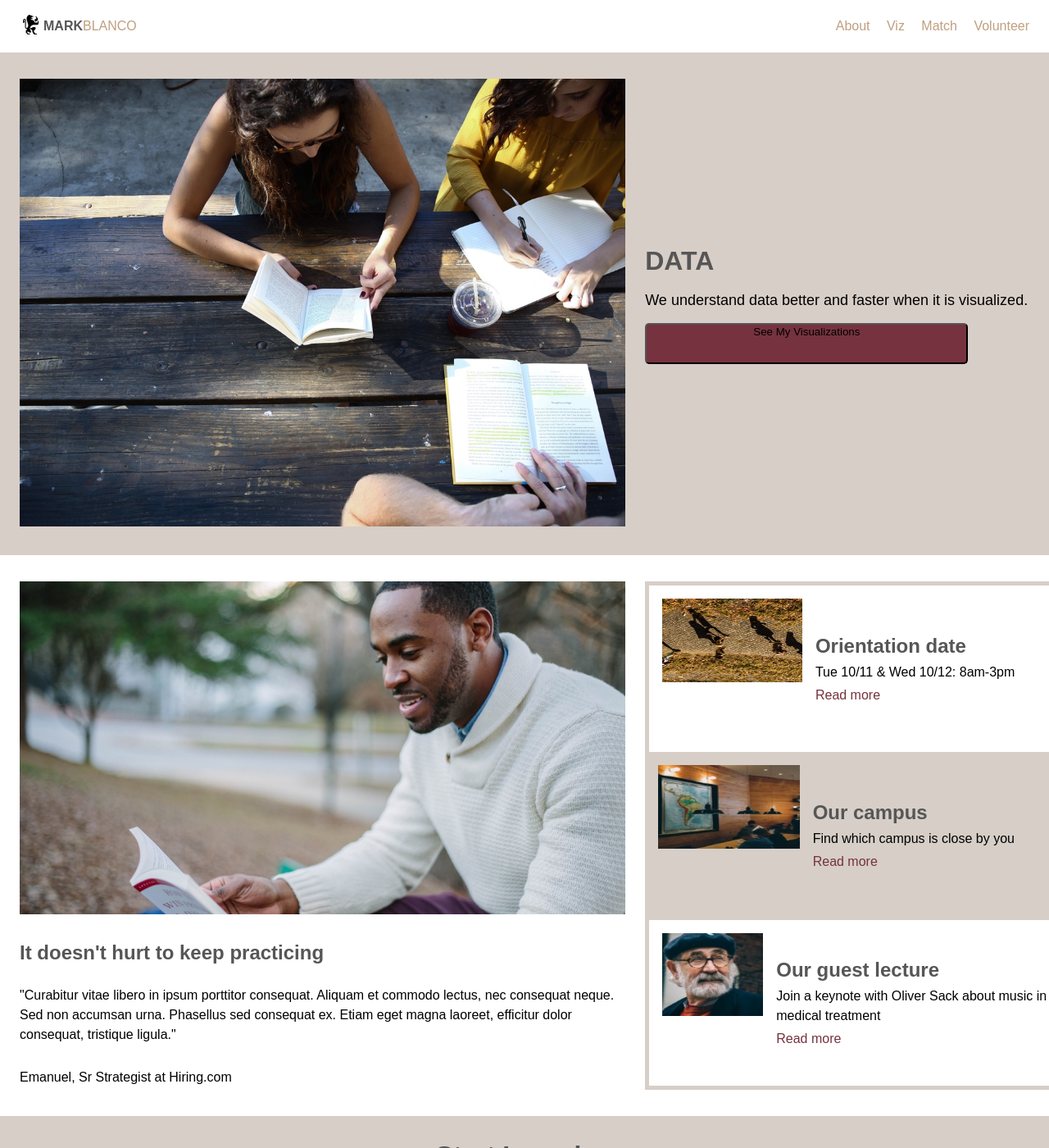
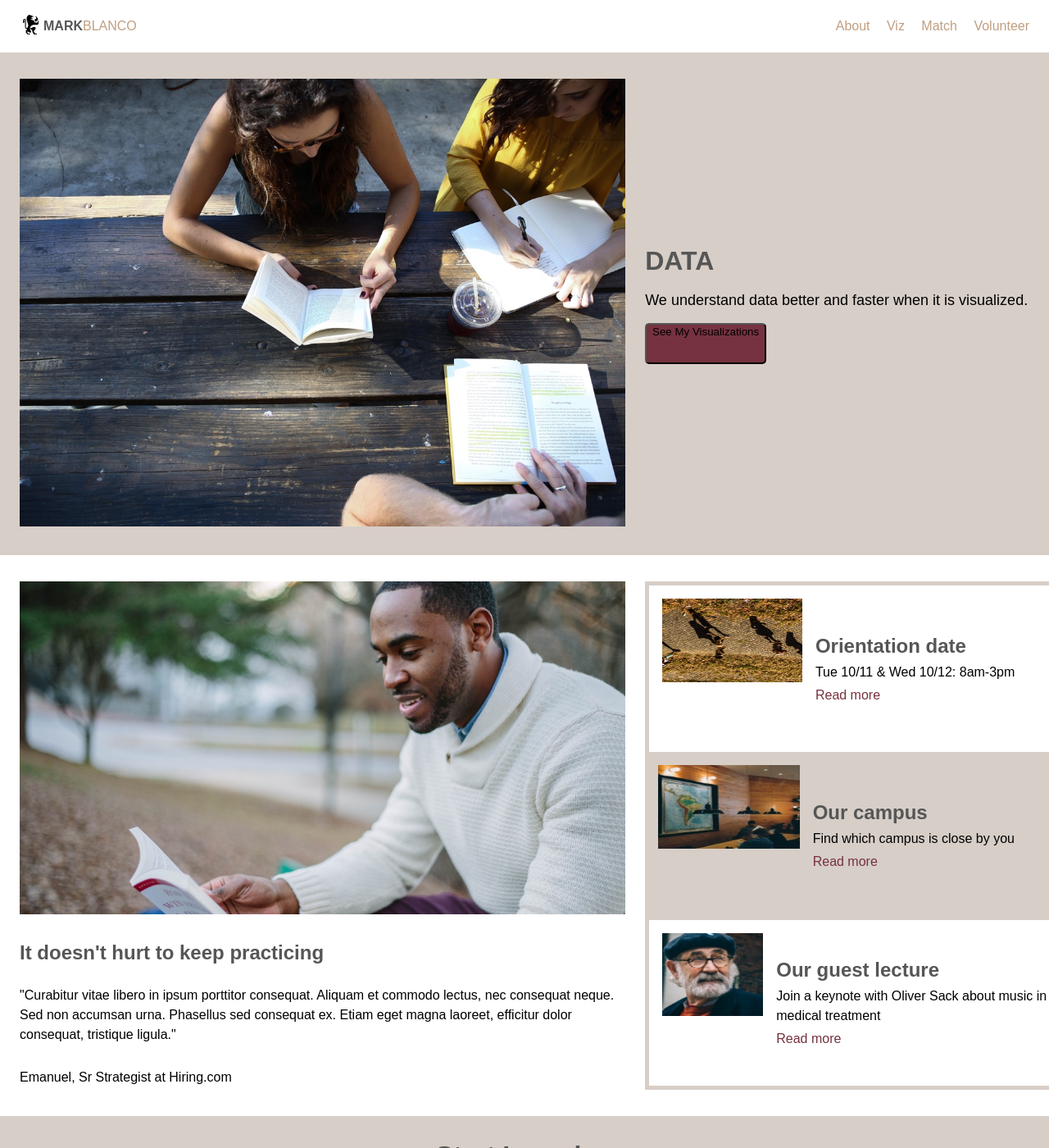
Before and after one commit to boombranco/boombranco.github.io, a Jekyll site: the page built from index.html, in a window 1280 px wide and 1400 px high. Shown: the whole window at 82% size. Built offline with Jekyll 4.4.1, drawn with Linux system fonts in a browser that asks for light colours; some web fonts are replaced.

Commit message:
updating match game 4

```diff
--- a/resources/css/style.css
+++ b/resources/css/style.css
@@ -172,19 +172,20 @@ footer, footer .footnote, footer .footnote .copyright, footer .footnote .terms {
 }
 
 button {
-  display: flex;
-  justify-content: center;
-  align-items: flex-start;
-  border-radius: 5px;
-  width: 80%;
-  height: 50px;
-  background-color: #76323F;
-  color: #FFF;
-  transition-property: background-color;
-  transition-duration: 250ms;
+  display: flex !important;
+  justify-content: center !important;
+  align-items: flex-start !important;
+  border-radius: 5px !important;
+  width: 30% !important;
+  height: 50px !important;
+  background-color: #76323F !important;
+  color: #FFF !important;
+  transition-property: background-color !important;
+  transition-duration: 250ms !important;
+  color: #000 !important;
 }
 button:hover {
-  background-color: #565656;
+  background-color: #565656 !important;
 }
 
 @media only screen and (max-width: 832px) {
```
